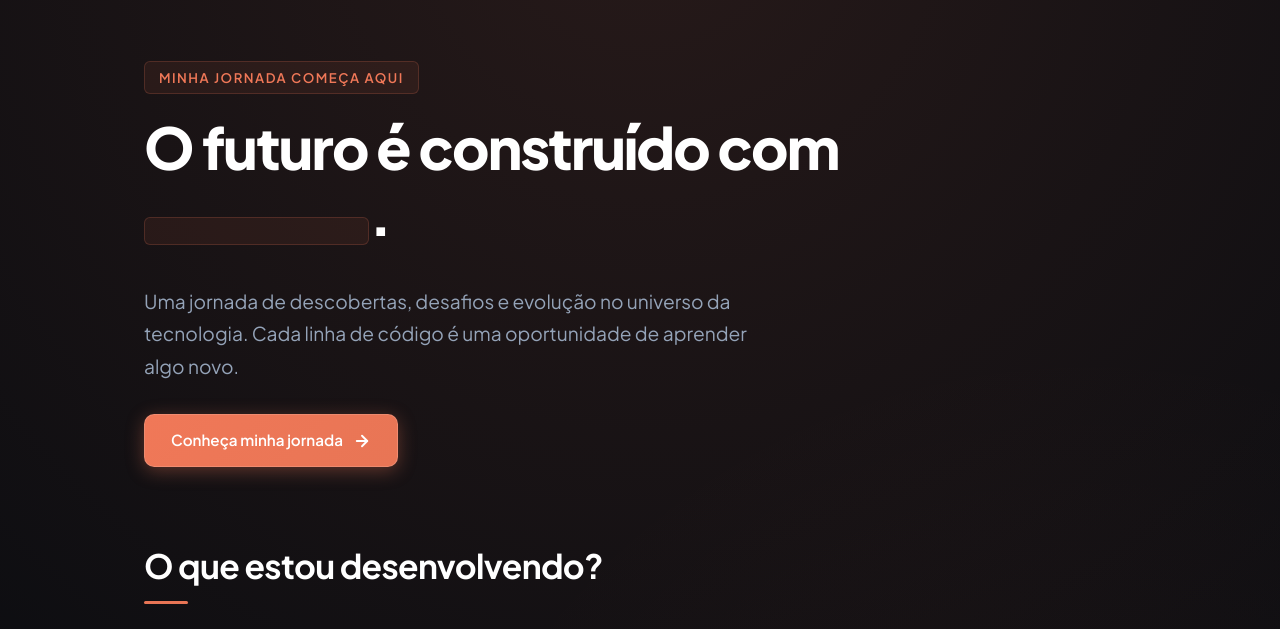
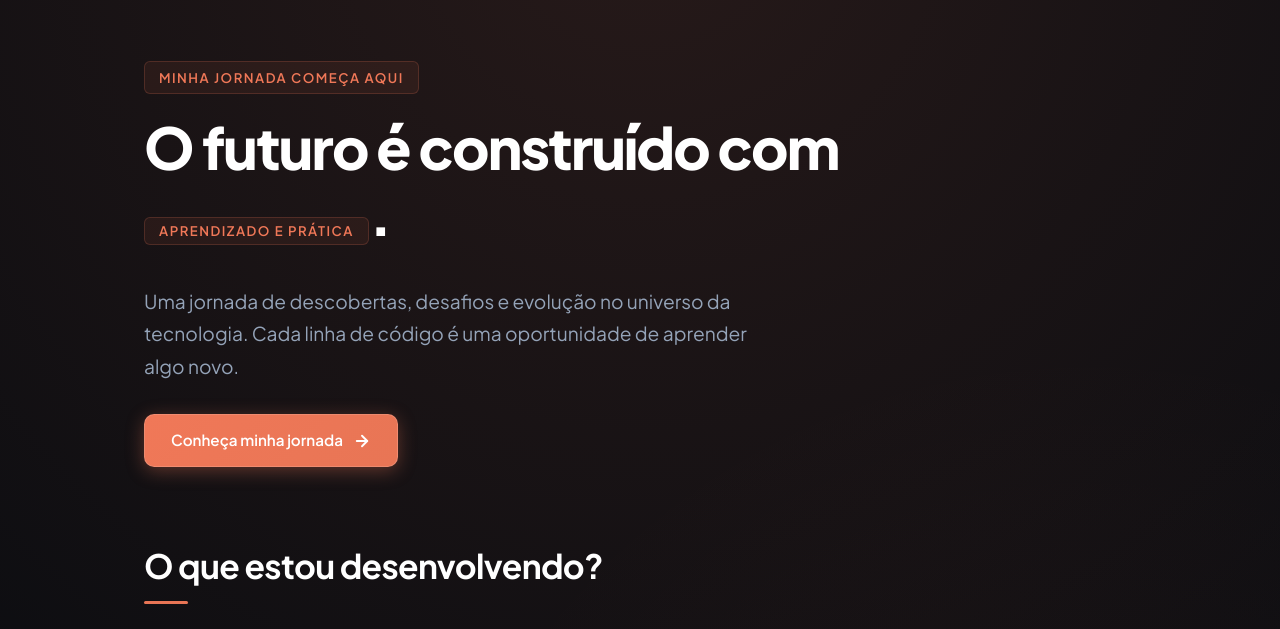
Before and after one commit to leomatiazzz/bootcamp-newrizon-gitflow, a plain HTML site: page index.html in a window 1280 px wide. Shown: the part 104-733 px from the top of the page. Drawn offline with Linux system fonts and the light colour scheme.

Commit message:
fix(ui): corrigir contraste e visibilidade do texto em destaque no titulo

```diff
--- a/index.html
+++ b/index.html
@@ -136,9 +136,7 @@
     }
 
     .highlight {
-      background: linear-gradient(135deg, #FF8E72 0%, #E87555 100%);
-      -webkit-background-clip: text;
-      -webkit-text-fill-color: transparent;
+      color: #FF7E5F;
     }
 
     .intro p {
```
